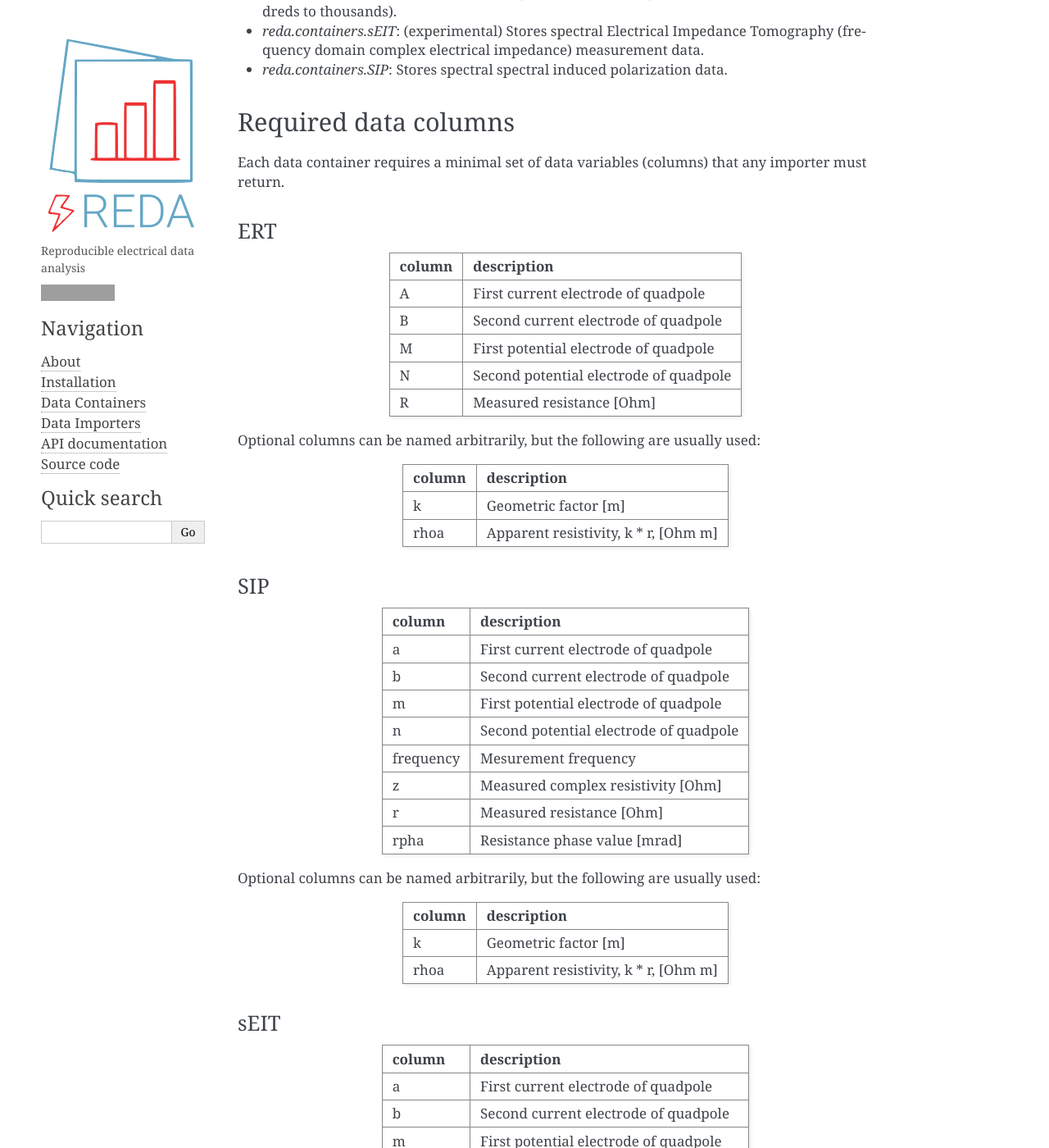
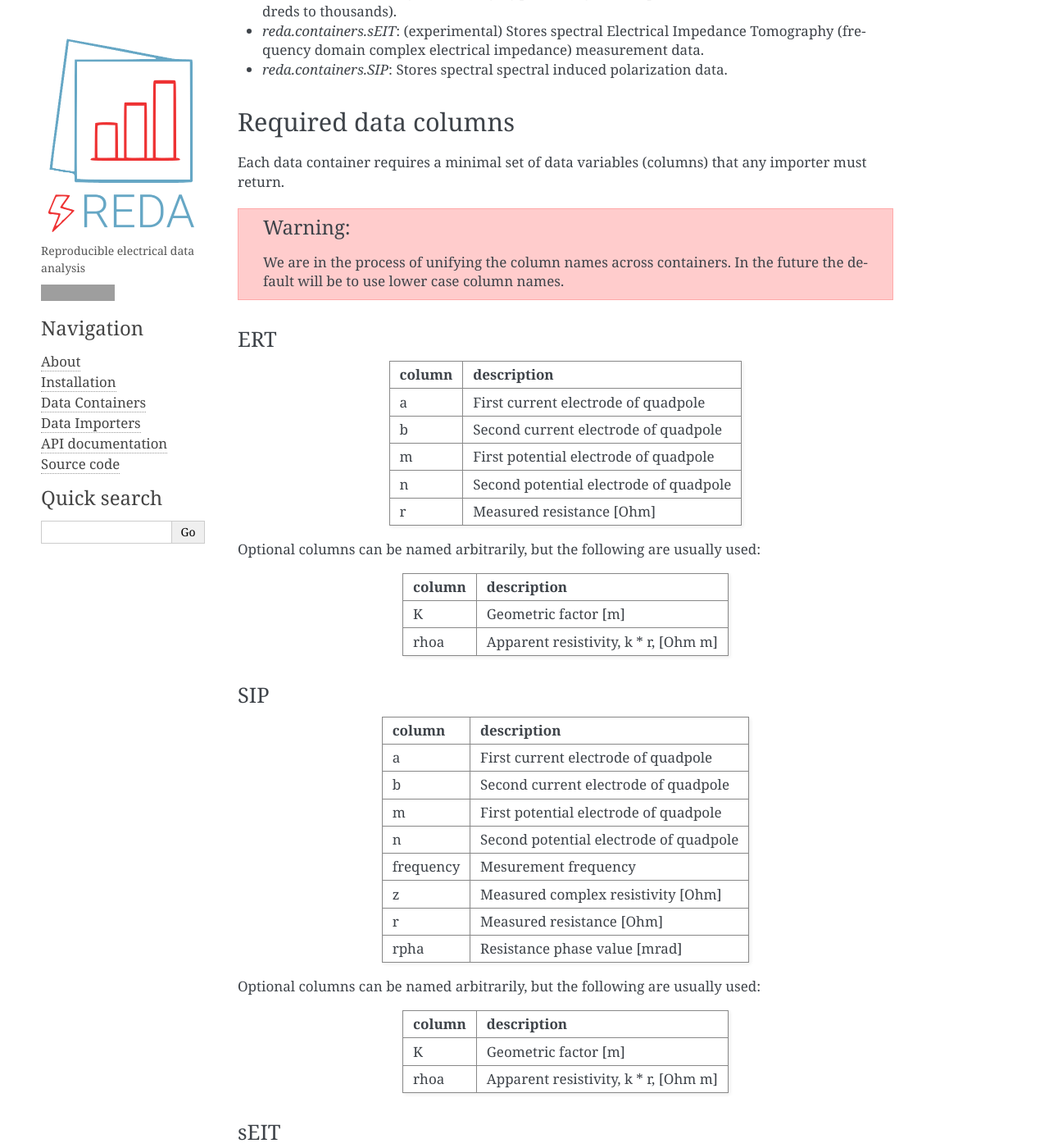
Before and after one commit to geophysics-ubonn/reda, a Sphinx documentation site: the page built from doc/data_containers.rst, in a window 1280 px wide and 1400 px high, scrolled down 278 px. Shown: the whole window at 82% size. Built offline with Sphinx 7.4.7, drawn with Linux system fonts in a browser that asks for light colours; pages that are not in the unit, such as notebooks, are missing from menus; grey boxes are pictures that could not be loaded.

Commit message:
update documentation to reflect that we use lower case names for a, b, m, n, r now

```diff
--- a/doc/data_containers.rst
+++ b/doc/data_containers.rst
@@ -24,17 +24,22 @@ Required data columns
 Each data container requires a minimal set of data variables (columns) that any
 importer must return.
 
+.. warning::
+
+    We are in the process of unifying the column names across containers. In
+    the future the default will be to use lower case column names.
+
 ERT
 ^^^
 
 ====== ======================================
 column description
 ====== ======================================
-A      First current electrode of quadpole
-B      Second current electrode of quadpole
-M      First potential electrode of quadpole
-N      Second potential electrode of quadpole
-R      Measured resistance [Ohm]
+a      First current electrode of quadpole
+b      Second current electrode of quadpole
+m      First potential electrode of quadpole
+n      Second potential electrode of quadpole
+r      Measured resistance [Ohm]
 ====== ======================================
 
 Optional columns can be named arbitrarily, but the following are usually used:
@@ -42,7 +47,7 @@ Optional columns can be named arbitrarily, but the following are usually used:
 ========= ======================================
 column    description
 ========= ======================================
-k         Geometric factor [m]
+K         Geometric factor [m]
 rhoa      Apparent resistivity, k * r, [Ohm m]
 ========= ======================================
 
@@ -67,7 +72,7 @@ Optional columns can be named arbitrarily, but the following are usually used:
 ========= ======================================
 column    description
 ========= ======================================
-k         Geometric factor [m]
+K         Geometric factor [m]
 rhoa      Apparent resistivity, k * r, [Ohm m]
 ========= ======================================
 
@@ -92,6 +97,6 @@ Optional columns can be named arbitrarily, but the following are usually used:
 ========= ======================================
 column    description
 ========= ======================================
-k         Geometric factor [m]
+K         Geometric factor [m]
 rhoa      Apparent resistivity, k * r, [Ohm m]
 ========= ======================================
```
